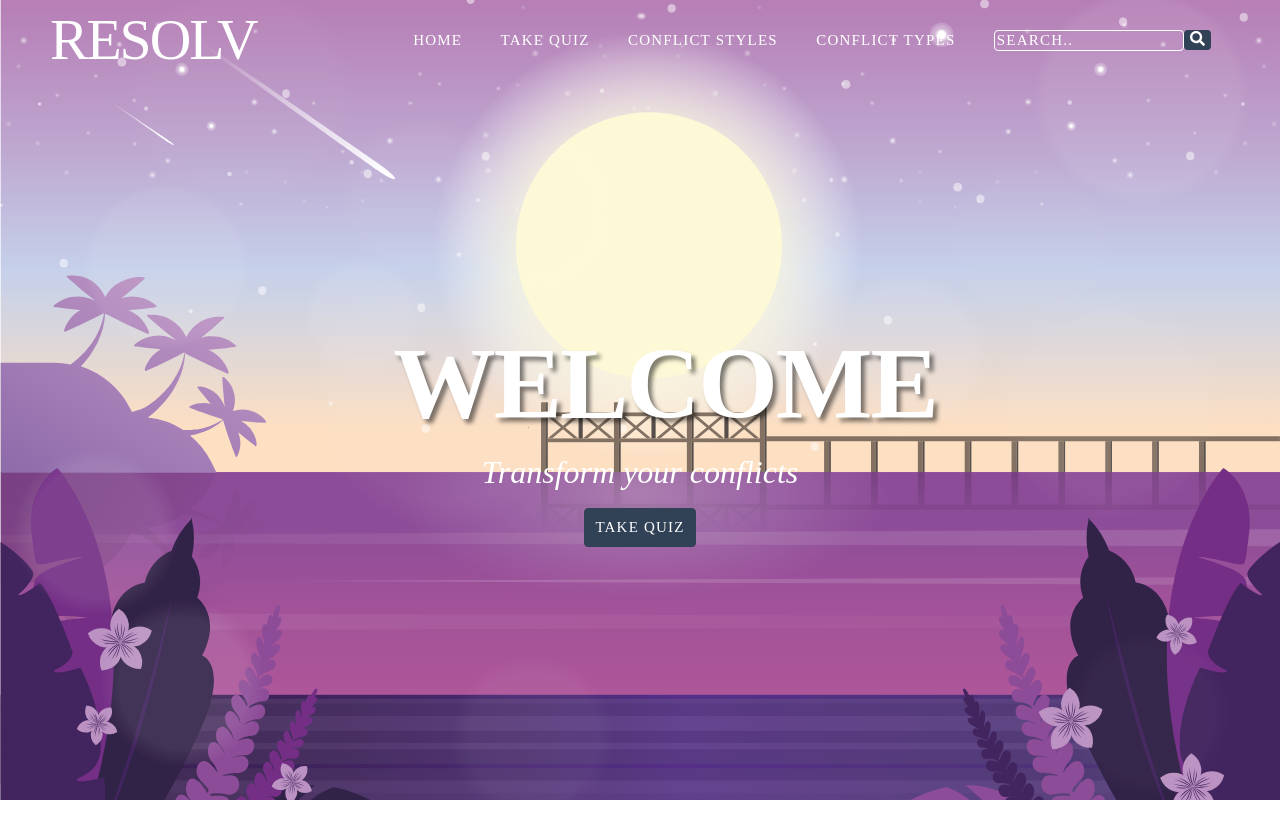
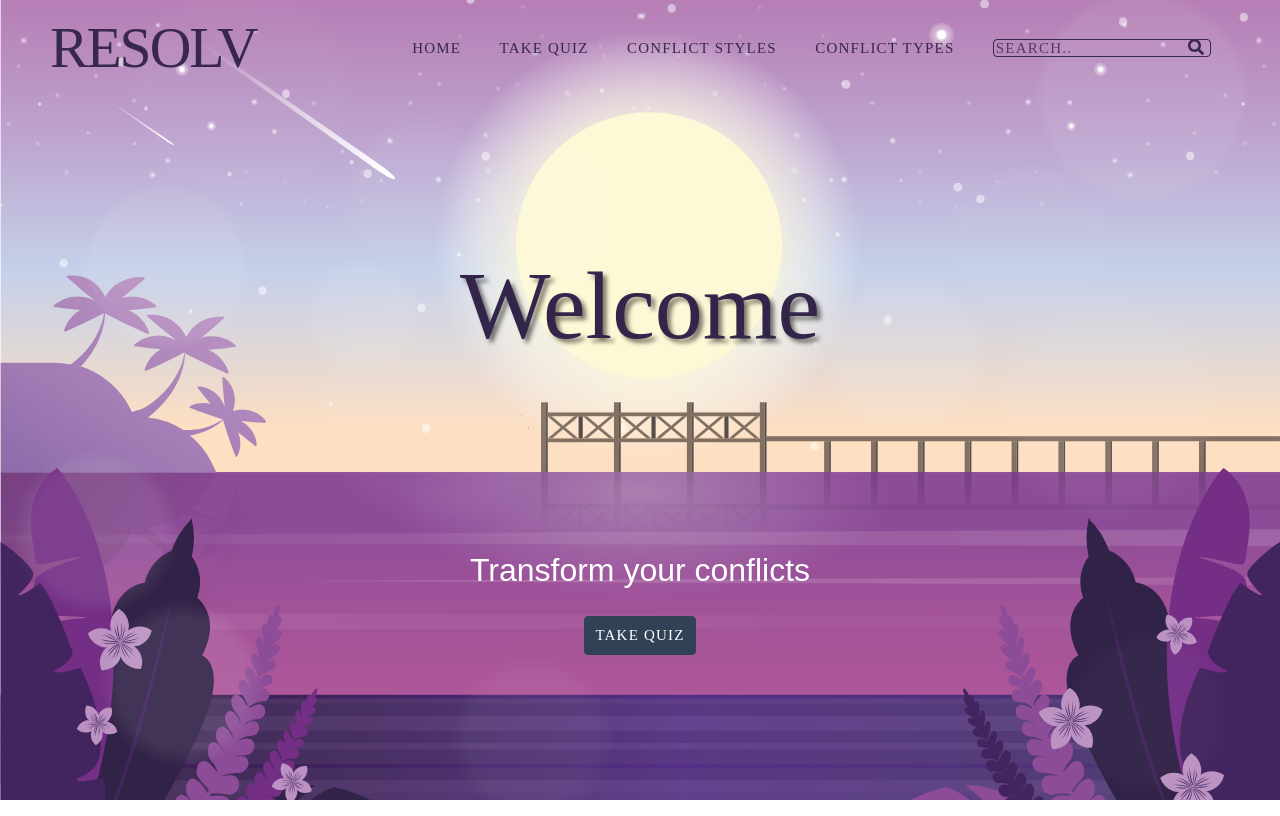
Before and after one commit to tramynn/no-db, a React (Create React App) app: page / in a window 1280 px wide. Built offline with nearby package versions, Linux system fonts and the light colour scheme.

Commit message:
fixed navbar styling

```diff
--- a/src/App.js
+++ b/src/App.js
@@ -24,7 +24,7 @@ class App extends Component {
     return (
       <div className="Dark-Overlay">
         <div className="App">
-            <Header updateDisplay={this.updateDisplay}/>
+            <Header updateDisplay={this.updateDisplay} />
               {this.state.display === "Home" ? <Home updateDisplay={this.updateDisplay} /> : null}
               {this.state.display === "Quiz" ? <Quiz /> : null}
               {this.state.section === "ConflictStyles" ? <ConflictStyles /> : null}
--- a/src/components/Header.css
+++ b/src/components/Header.css
@@ -1,13 +1,12 @@
 .NavBar {
-    color: white;
     display: flex;
     justify-content: space-between;
     align-items: center;
-    height: 10vh;
+    height: 12vh;
 }
 
-h1 {
-    color: white;
+.NavBar-Logo {
+    color: #37284C;
     margin-left: 50px;
     font-family: Francois One;
     font-weight: normal;
@@ -17,6 +16,7 @@ h1 {
 }
 
 .NavBar-Links {
+    color: #37284C;
     display: flex;
     justify-content: flex-end;
     align-items: center;
@@ -41,42 +41,39 @@ form {
     display: inline;
 }
 
+form {
+    border-radius: 4px;
+    border: 1px solid #37284C;
+    transition: 0.4s all;
+}
+
+form:hover {
+    background-color: rgba(255, 255, 255, 0.45);
+    box-shadow: 0px 4px 20px 0px rgba(0, 0, 0, 0.05);
+}
+
 input {
-    border-radius: 4px;
-    border: 1px solid white;
+    border: none;
     color: white;
     position: relative;
     background-color: transparent;
-    transition: 0.3s all;
     font-family: Oswald;
     font-size: 15px;
     letter-spacing: 0.08em;
     text-transform: uppercase;
 }
 
-input:hover {
-    background-color: rgba(255, 255, 255, 0.45);
-    box-shadow: 0px 4px 20px 0px rgba(0, 0, 0, 0.05);
+.Search-Button {
+    border: none;
+    background-color: transparent;
+    font-size: 16px;
 }
 
-.Search-Button {
-    border-radius: 4px;
-    border: none;
-    background-color: #314156;
-    color: white;
-    position: relative;
-    transition: 0.3s all;
-    font-family: Oswald;
+::placeholder {
+    color: #37284C;
+    opacity: .8;
+    /* font-family: Oswald;
     font-size: 15px;
     letter-spacing: 0.08em;
-    text-transform: uppercase;
+    text-transform: uppercase; */
 }
-
-
-::placeholder {
-    color: white;
-    font-family: Oswald;
-    font-size: 15px;
-    letter-spacing: 0.08em;
-    text-transform: uppercase;
-}
--- a/src/components/Header.js
+++ b/src/components/Header.js
@@ -3,7 +3,7 @@ import './Header.css';
 import { FontAwesomeIcon } from '@fortawesome/react-fontawesome';
 import { faSearch } from '@fortawesome/free-solid-svg-icons';
 
-const searchFavicon = <FontAwesomeIcon icon={faSearch} color="white" />
+const searchFavicon = <FontAwesomeIcon icon={faSearch} color="#37284C" />
 
 class Header extends Component {
     render() {
--- a/src/components/Home/Home.css
+++ b/src/components/Home/Home.css
@@ -15,20 +15,19 @@
 }
 
 .Home-Title {
-    color: #FFFFFF;
-    font-family: Raleway;
-    font-weight: bold;
-    font-size: 8vw;
+    color: #332449;
+    font-family: LeckerLi One, cursive;
+    font-weight: normal;
+    font-size: 6em;
     text-align: center;
-    margin-bottom: 20px;
+    margin-bottom: 200px;
     text-shadow: 4px 4px 4px rgba(0, 0, 0, 0.5);
 }
 
 .Home-Text {
-    font-family: Raleway;
+    font-family: Oswald, sans-serif;
     font-size: 2rem;
-    font-style: italic;
-    margin-bottom: 20px;
+    margin-bottom: 30px;
 }
 
 .Take-Quiz-Button {
--- a/src/components/Home/Home.js
+++ b/src/components/Home/Home.js
@@ -1,6 +1,5 @@
 import React, { Component } from 'react';
 import './Home.css';
-import Quiz from '../Quiz/Quiz';
 
 class Home extends Component {
     constructor() {
--- a/src/index.css
+++ b/src/index.css
@@ -46,4 +46,4 @@ table {
 
 /* Google Fonts */
 
-@import url('https://fonts.googleapis.com/css?family=Francois+One|Oswald|Raleway&display=swap');
+@import url('https://fonts.googleapis.com/css?family=Francois+One|Oswald|Leckerli+One&display=swap');
```
Also changed, not shown: src/components/Search.js (deleted).
